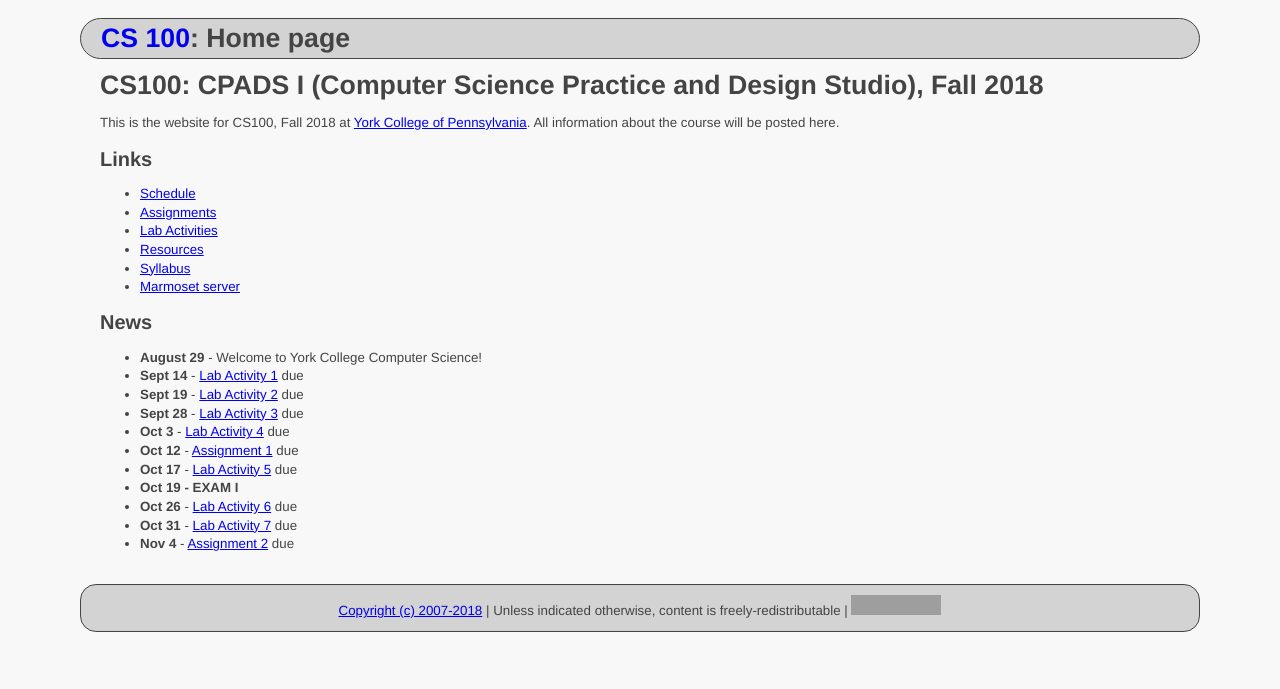
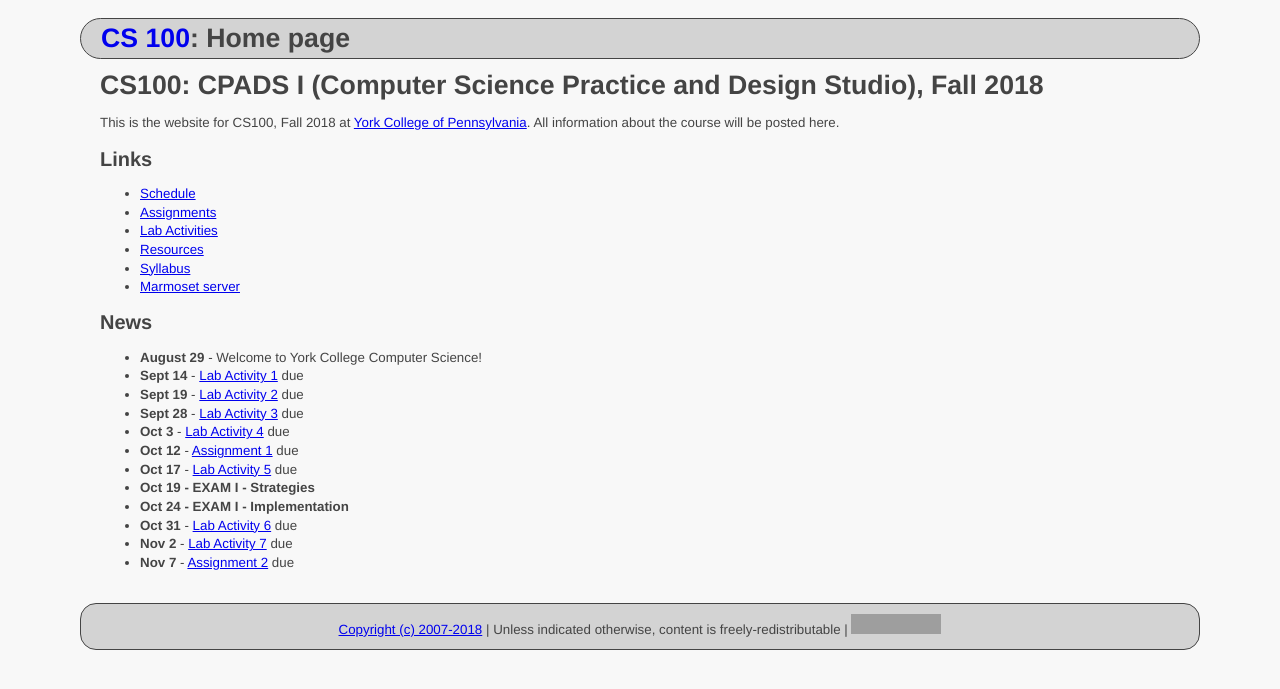
Before and after one commit to ycpcs/cs100-fall2018, a Jekyll site: the page built from index.md, in a window 1280 px wide. Shown: the top 689 px of the page. Built offline with Jekyll 4.4.1, drawn with Linux system fonts in a browser that asks for light colours; grey boxes are pictures that could not be loaded.

```diff
--- a/index.md
+++ b/index.md
@@ -27,10 +27,11 @@ All information about the course will be posted here.
 * **Oct 3**  - [Lab Activity 4](labs/CPADS_Lab4.pdf) due
 * **Oct 12** - [Assignment 1](assign/CPADS_Assign1.pdf) due
 * **Oct 17** - [Lab Activity 5](labs/CPADS_Lab5.pdf) due
-* **Oct 19   - EXAM I**
-* **Oct 26** - [Lab Activity 6](labs/CPADS_Lab6.pdf) due
-* **Oct 31** - [Lab Activity 7](labs/CPADS_Lab7.pdf) due
-* **Nov 4** -  [Assignment 2](assign/CPADS_Assign2.pdf) due
+* **Oct 19   - EXAM I - Strategies**
+* **Oct 24   - EXAM I - Implementation**
+* **Oct 31** - [Lab Activity 6](labs/CPADS_Lab6.pdf) due
+* **Nov 2**  - [Lab Activity 7](labs/CPADS_Lab7.pdf) due
+* **Nov 7** -  [Assignment 2](assign/CPADS_Assign2.pdf) due
 
 <!--
 * **Nov 3** -  [Lab Activity 8](labs/CPADS_Lab8.pdf) due
```
Also changed, not shown: assign/index.md (+3 -3 lines), labs/index.md (+2 -2 lines), schedule.md (+4 -3 lines).
